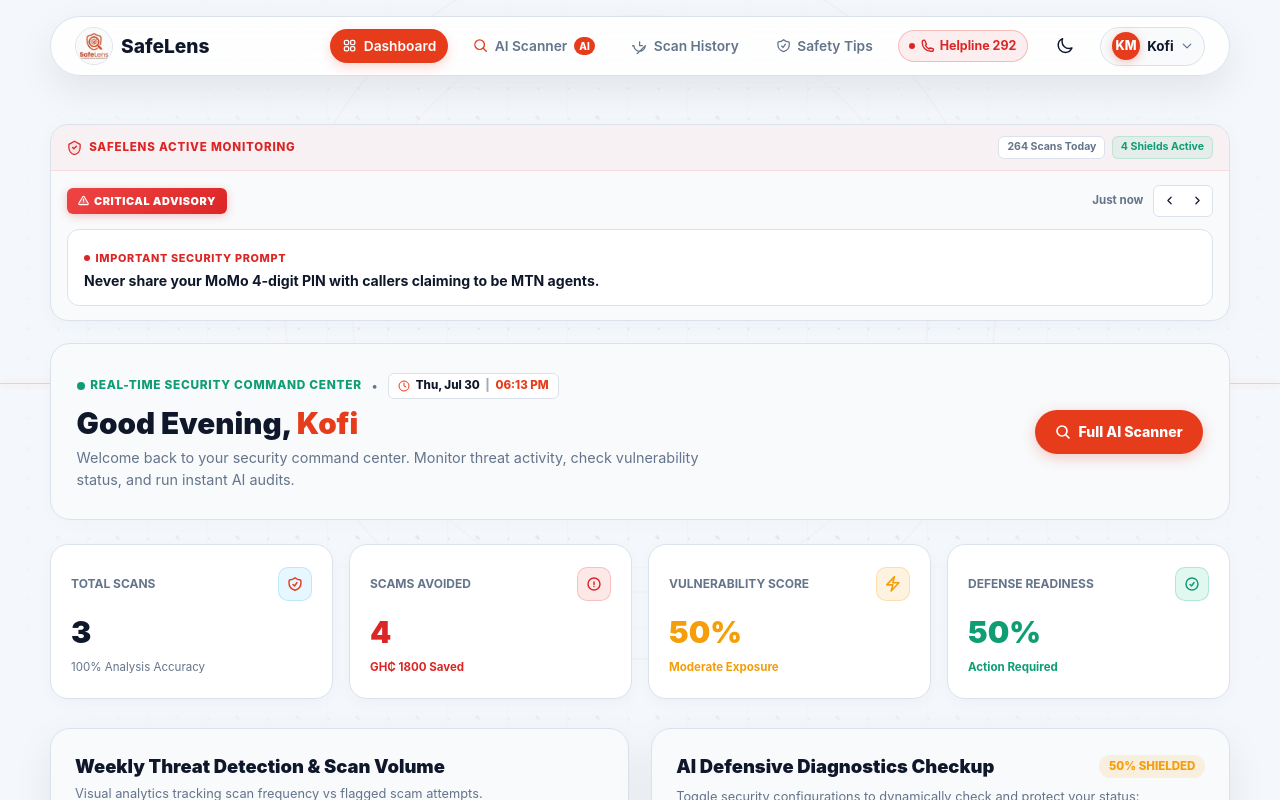
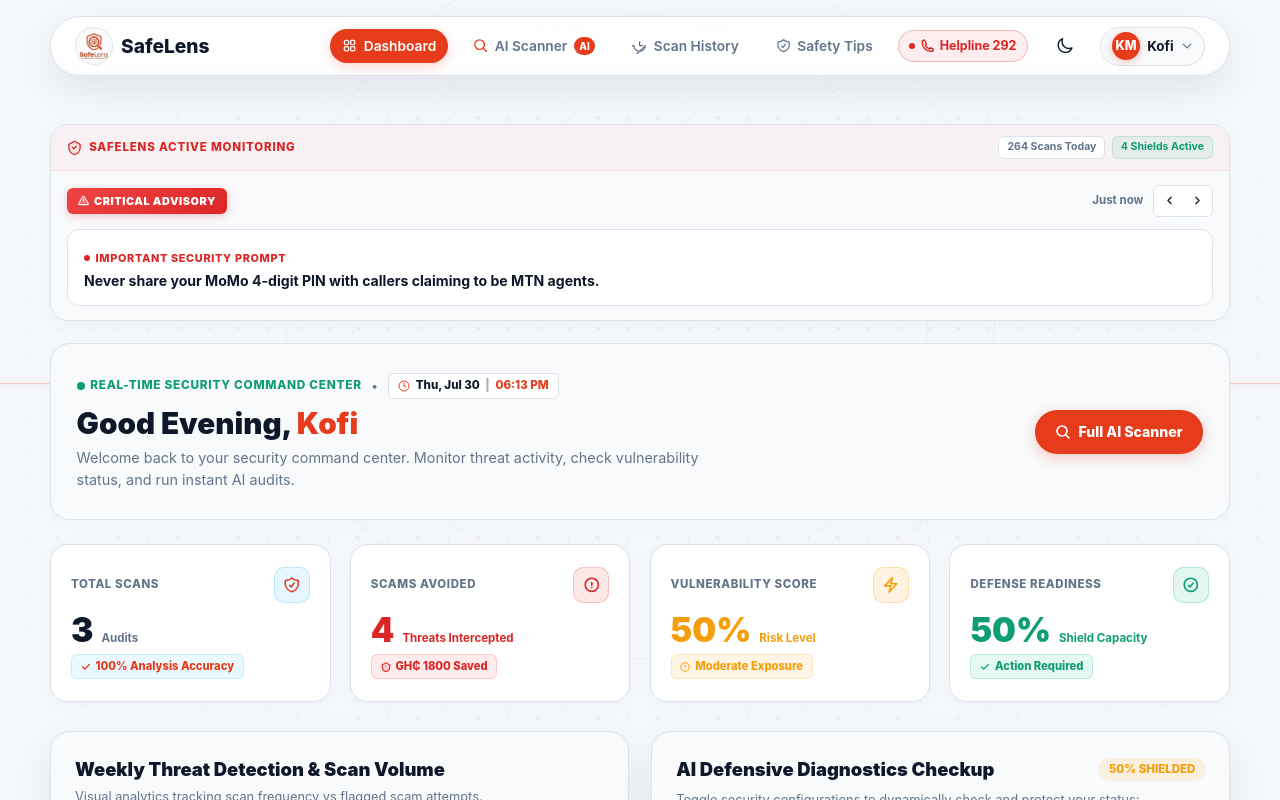
Before and after one commit to agudu50/SafeLens, a React (Vite) app in the folder client/: page /dashboard in a window 1280 px wide. Both pictures are taken after a click on the button "Quick Demo Login (Kofi Mensah)". Shown: the top 800 px of the page. Built offline with nearby package versions, Linux system fonts and the light colour scheme.

Commit message:
enhanced the dashboard page

```diff
--- a/client/src/pages/Dashboard.jsx
+++ b/client/src/pages/Dashboard.jsx
@@ -408,78 +408,114 @@ export default function Dashboard({ user }) {
         </section>
 
         {/* 4 Core Overview Metrics Cards */}
-        <div style={{ display: 'grid', gridTemplateColumns: 'repeat(auto-fit, minmax(200px, 1fr))', gap: '1rem', marginBottom: '1.8rem' }} className="animate-slide-up">
-          {/* Card 1: Total Scans Done */}
+        <div style={{ display: 'grid', gridTemplateColumns: 'repeat(auto-fit, minmax(210px, 1fr))', gap: '1.2rem', marginBottom: '1.8rem' }} className="animate-slide-up">
+
+          {/* Card 1: Total Scans */}
           <div className="dash-stat-card">
-            <div style={{ display: 'flex', alignItems: 'center', justifyContent: 'space-between', marginBottom: '0.6rem' }}>
-              <span style={{ fontSize: '0.75rem', fontWeight: 700, color: 'var(--muted)', textTransform: 'uppercase' }}>Total Scans</span>
-              <div style={{ width: '34px', height: '34px', borderRadius: '10px', background: 'rgba(56, 189, 248, 0.12)', border: '1px solid rgba(56, 189, 248, 0.25)', display: 'grid', placeItems: 'center', color: 'var(--primary)' }}>
-                <svg fill="none" stroke="currentColor" strokeWidth="2.2" viewBox="0 0 24 24" style={{ width: '1rem', height: '1rem' }}>
+            <div style={{ display: 'flex', alignItems: 'center', justifyContent: 'space-between', marginBottom: '0.65rem' }}>
+              <span style={{ fontSize: '0.72rem', fontWeight: 850, color: 'var(--muted)', textTransform: 'uppercase', letterSpacing: '0.05em' }}>
+                Total Scans
+              </span>
+              <div style={{ width: '36px', height: '36px', borderRadius: '10px', background: 'rgba(56, 189, 248, 0.12)', border: '1px solid rgba(56, 189, 248, 0.25)', display: 'grid', placeItems: 'center', color: 'var(--primary)' }}>
+                <svg fill="none" stroke="currentColor" strokeWidth="2.2" viewBox="0 0 24 24" style={{ width: '1.1rem', height: '1.1rem' }}>
                   <path strokeLinecap="round" strokeLinejoin="round" d="M9 12.75L11.25 15 15 9.75m-3-7.036A11.959 11.959 0 013.598 6 11.99 11.99 0 003 9.749c0 5.592 3.824 10.29 9 11.623 5.176-1.332 9-6.03 9-11.622 0-1.31-.21-2.571-.598-3.751h-.152c-3.196 0-6.1-1.248-8.25-3.285z" />
                 </svg>
               </div>
             </div>
-            <h2 style={{ fontSize: '1.9rem', fontWeight: 900, margin: 0, color: 'var(--text)' }}>
+            <div style={{ display: 'flex', alignItems: 'baseline', gap: '0.5rem', marginBottom: '0.4rem' }}>
+              <h2 style={{ fontSize: '2.1rem', fontWeight: 900, margin: 0, color: 'var(--text)', lineHeight: 1 }}>
                 {scanAuditTrail.length}
               </h2>
-            <span style={{ fontSize: '0.72rem', color: 'var(--muted)', display: 'block', marginTop: '0.2rem' }}>
+              <span style={{ fontSize: '0.72rem', fontWeight: 700, color: 'var(--muted)' }}>Audits</span>
+            </div>
+            <span style={{ display: 'inline-flex', alignItems: 'center', gap: '0.3rem', fontSize: '0.7rem', fontWeight: 800, color: 'var(--primary)', background: 'rgba(56, 189, 248, 0.1)', padding: '0.2rem 0.55rem', borderRadius: '6px', border: '1px solid rgba(56, 189, 248, 0.2)' }}>
+              <svg width="10" height="10" viewBox="0 0 24 24" fill="none">
+                <polyline points="20 6 9 17 4 12" stroke="currentColor" strokeWidth="3" strokeLinecap="round" strokeLinejoin="round"/>
+              </svg>
               100% Analysis Accuracy
             </span>
           </div>
 
           {/* Card 2: Scams Avoided */}
           <div className="dash-stat-card">
-            <div style={{ display: 'flex', alignItems: 'center', justifyContent: 'space-between', marginBottom: '0.6rem' }}>
-              <span style={{ fontSize: '0.75rem', fontWeight: 700, color: 'var(--muted)', textTransform: 'uppercase' }}>Scams Avoided</span>
-              <div style={{ width: '34px', height: '34px', borderRadius: '10px', background: 'rgba(239, 68, 68, 0.12)', border: '1px solid rgba(239, 68, 68, 0.25)', display: 'grid', placeItems: 'center', color: 'var(--danger)' }}>
-                <svg fill="none" stroke="currentColor" strokeWidth="2.2" viewBox="0 0 24 24" style={{ width: '1rem', height: '1rem' }}>
+            <div style={{ display: 'flex', alignItems: 'center', justifyContent: 'space-between', marginBottom: '0.65rem' }}>
+              <span style={{ fontSize: '0.72rem', fontWeight: 850, color: 'var(--muted)', textTransform: 'uppercase', letterSpacing: '0.05em' }}>
+                Scams Avoided
+              </span>
+              <div style={{ width: '36px', height: '36px', borderRadius: '10px', background: 'rgba(239, 68, 68, 0.12)', border: '1px solid rgba(239, 68, 68, 0.25)', display: 'grid', placeItems: 'center', color: 'var(--danger)' }}>
+                <svg fill="none" stroke="currentColor" strokeWidth="2.2" viewBox="0 0 24 24" style={{ width: '1.1rem', height: '1.1rem' }}>
                   <path strokeLinecap="round" strokeLinejoin="round" d="M12 9v3.75m9-.75a9 9 0 11-18 0 9 9 0 0118 0zm-9 3.75h.008v.008H12v-.008z" />
                 </svg>
               </div>
             </div>
-            <h2 style={{ fontSize: '1.9rem', fontWeight: 900, margin: 0, color: 'var(--danger)' }}>
+            <div style={{ display: 'flex', alignItems: 'baseline', gap: '0.5rem', marginBottom: '0.4rem' }}>
+              <h2 style={{ fontSize: '2.1rem', fontWeight: 900, margin: 0, color: 'var(--danger)', lineHeight: 1 }}>
                 {scamsAvoided}
               </h2>
-            <span style={{ fontSize: '0.72rem', color: 'var(--danger)', fontWeight: 700, display: 'block', marginTop: '0.2rem' }}>
+              <span style={{ fontSize: '0.72rem', fontWeight: 700, color: 'var(--danger)' }}>Threats Intercepted</span>
+            </div>
+            <span style={{ display: 'inline-flex', alignItems: 'center', gap: '0.3rem', fontSize: '0.7rem', fontWeight: 850, color: 'var(--danger)', background: 'rgba(239, 68, 68, 0.1)', padding: '0.2rem 0.55rem', borderRadius: '6px', border: '1px solid rgba(239, 68, 68, 0.2)' }}>
+              <svg width="10" height="10" viewBox="0 0 24 24" fill="none">
+                <path d="M12 2L3 7v5c0 5.25 3.75 10.15 9 11.35C17.25 22.15 21 17.25 21 12V7L12 2z" stroke="currentColor" strokeWidth="2.5" fill="rgba(239, 68, 68, 0.2)"/>
+              </svg>
               GH₵ {scamsAvoided * 450} Saved
             </span>
           </div>
 
-          {/* Card 3: Vulnerability Exposure */}
+          {/* Card 3: Vulnerability Score */}
           <div className="dash-stat-card">
-            <div style={{ display: 'flex', alignItems: 'center', justifyContent: 'space-between', marginBottom: '0.6rem' }}>
-              <span style={{ fontSize: '0.75rem', fontWeight: 700, color: 'var(--muted)', textTransform: 'uppercase' }}>Vulnerability Score</span>
-              <div style={{ width: '34px', height: '34px', borderRadius: '10px', background: 'rgba(245, 158, 11, 0.12)', border: '1px solid rgba(245, 158, 11, 0.25)', display: 'grid', placeItems: 'center', color: 'var(--warning)' }}>
+            <div style={{ display: 'flex', alignItems: 'center', justifyContent: 'space-between', marginBottom: '0.65rem' }}>
+              <span style={{ fontSize: '0.72rem', fontWeight: 850, color: 'var(--muted)', textTransform: 'uppercase', letterSpacing: '0.05em' }}>
+                Vulnerability Score
+              </span>
+              <div style={{ width: '36px', height: '36px', borderRadius: '10px', background: 'rgba(245, 158, 11, 0.12)', border: '1px solid rgba(245, 158, 11, 0.25)', display: 'grid', placeItems: 'center', color: 'var(--warning)' }}>
                 <svg fill="none" stroke="currentColor" strokeWidth="2.2" viewBox="0 0 24 24" style={{ width: '1.1rem', height: '1.1rem' }}>
                   <path strokeLinecap="round" strokeLinejoin="round" d="M3.75 13.5l10.5-11.25L12 10.5h8.25L9.75 21.75 12 13.5H3.75z" />
                 </svg>
               </div>
             </div>
-            <h2 style={{ fontSize: '1.9rem', fontWeight: 900, margin: 0, color: 'var(--warning)' }}>
+            <div style={{ display: 'flex', alignItems: 'baseline', gap: '0.5rem', marginBottom: '0.4rem' }}>
+              <h2 style={{ fontSize: '2.1rem', fontWeight: 900, margin: 0, color: 'var(--warning)', lineHeight: 1 }}>
                 {vulnerabilityScore}%
               </h2>
-            <span style={{ fontSize: '0.72rem', color: 'var(--warning)', fontWeight: 700, display: 'block', marginTop: '0.2rem' }}>
+              <span style={{ fontSize: '0.72rem', fontWeight: 700, color: 'var(--warning)' }}>Risk Level</span>
+            </div>
+            <span style={{ display: 'inline-flex', alignItems: 'center', gap: '0.3rem', fontSize: '0.7rem', fontWeight: 850, color: 'var(--warning)', background: 'rgba(245, 158, 11, 0.1)', padding: '0.2rem 0.55rem', borderRadius: '6px', border: '1px solid rgba(245, 158, 11, 0.2)' }}>
+              <svg width="10" height="10" viewBox="0 0 24 24" fill="none">
+                <circle cx="12" cy="12" r="10" stroke="currentColor" strokeWidth="2.5"/>
+                <line x1="12" y1="8" x2="12" y2="12" stroke="currentColor" strokeWidth="2.5" strokeLinecap="round"/>
+                <circle cx="12" cy="16" r="1" fill="currentColor"/>
+              </svg>
               {vulnerabilityScore >= 50 ? 'Moderate Exposure' : 'Secured Core'}
             </span>
           </div>
 
           {/* Card 4: Defense Readiness */}
           <div className="dash-stat-card">
-            <div style={{ display: 'flex', alignItems: 'center', justifyContent: 'space-between', marginBottom: '0.6rem' }}>
-              <span style={{ fontSize: '0.75rem', fontWeight: 700, color: 'var(--muted)', textTransform: 'uppercase' }}>Defense Readiness</span>
-              <div style={{ width: '34px', height: '34px', borderRadius: '10px', background: 'rgba(16, 185, 129, 0.12)', border: '1px solid rgba(16, 185, 129, 0.25)', display: 'grid', placeItems: 'center', color: 'var(--success)' }}>
-                <svg fill="none" stroke="currentColor" strokeWidth="2.2" viewBox="0 0 24 24" style={{ width: '1rem', height: '1rem' }}>
+            <div style={{ display: 'flex', alignItems: 'center', justifyContent: 'space-between', marginBottom: '0.65rem' }}>
+              <span style={{ fontSize: '0.72rem', fontWeight: 850, color: 'var(--muted)', textTransform: 'uppercase', letterSpacing: '0.05em' }}>
+                Defense Readiness
+              </span>
+              <div style={{ width: '36px', height: '36px', borderRadius: '10px', background: 'rgba(16, 185, 129, 0.12)', border: '1px solid rgba(16, 185, 129, 0.25)', display: 'grid', placeItems: 'center', color: 'var(--success)' }}>
+                <svg fill="none" stroke="currentColor" strokeWidth="2.2" viewBox="0 0 24 24" style={{ width: '1.1rem', height: '1.1rem' }}>
                   <path strokeLinecap="round" strokeLinejoin="round" d="M9 12.75L11.25 15 15 9.75M21 12a9 9 0 11-18 0 9 9 0 0118 0z" />
                 </svg>
               </div>
             </div>
-            <h2 style={{ fontSize: '1.9rem', fontWeight: 900, margin: 0, color: 'var(--success)' }}>
+            <div style={{ display: 'flex', alignItems: 'baseline', gap: '0.5rem', marginBottom: '0.4rem' }}>
+              <h2 style={{ fontSize: '2.1rem', fontWeight: 900, margin: 0, color: 'var(--success)', lineHeight: 1 }}>
                 {readinessScore}%
               </h2>
-            <span style={{ fontSize: '0.72rem', color: 'var(--success)', fontWeight: 700, display: 'block', marginTop: '0.2rem' }}>
+              <span style={{ fontSize: '0.72rem', fontWeight: 700, color: 'var(--success)' }}>Shield Capacity</span>
+            </div>
+            <span style={{ display: 'inline-flex', alignItems: 'center', gap: '0.3rem', fontSize: '0.7rem', fontWeight: 850, color: 'var(--success)', background: 'rgba(16, 185, 129, 0.1)', padding: '0.2rem 0.55rem', borderRadius: '6px', border: '1px solid rgba(16, 185, 129, 0.2)' }}>
+              <svg width="10" height="10" viewBox="0 0 24 24" fill="none">
+                <polyline points="20 6 9 17 4 12" stroke="currentColor" strokeWidth="3" strokeLinecap="round" strokeLinejoin="round"/>
+              </svg>
               {readinessScore === 100 ? 'Fully Shielded' : 'Action Required'}
             </span>
           </div>
+
         </div>
 
         {/* FEATURE 1 GRID: Weekly Graph & Interactive Diagnostics */}
@@ -487,7 +523,7 @@ export default function Dashboard({ user }) {
           {/* Card A: Weekly Graph */}
           <section className="scanner-card" style={{ padding: '1.5rem', background: 'var(--surface-alt)', borderRadius: '20px', border: '1px solid var(--border)', display: 'flex', flexDirection: 'column', justify: 'space-between' }}>
             <div>
-              <div style={{ display: 'flex', justifyContent: 'space-between', alignItems: 'center', marginBottom: '0.5rem', flexWrap: 'wrap', gap: '0.5rem' }}>
+              <div style={{ display: 'flex', justifyContent: 'space-between', alignItems: 'center', marginBottom: '0.6rem', flexWrap: 'wrap', gap: '0.6rem' }}>
                 <div>
                   <h2 style={{ fontSize: '1.15rem', fontWeight: 900, margin: '0 0 0.2rem 0', color: 'var(--text)' }}>
                     Weekly Threat Detection &amp; Scan Volume
@@ -496,30 +532,48 @@ export default function Dashboard({ user }) {
                     Visual analytics tracking scan frequency vs flagged scam attempts.
                   </p>
                 </div>
+
+                {/* Chart Legend Pills */}
+                <div style={{ display: 'flex', alignItems: 'center', gap: '0.6rem', fontSize: '0.72rem', fontWeight: 800 }}>
+                  <span style={{ display: 'inline-flex', alignItems: 'center', gap: '0.3rem', color: 'var(--text)' }}>
+                    <span style={{ width: '8px', height: '8px', borderRadius: '50%', background: 'var(--primary)', display: 'inline-block' }} />
+                    Total Scans
+                  </span>
+                  <span style={{ display: 'inline-flex', alignItems: 'center', gap: '0.3rem', color: 'var(--text)' }}>
+                    <span style={{ width: '8px', height: '8px', borderRadius: '50%', background: 'var(--danger)', display: 'inline-block' }} />
+                    Flagged Scams
+                  </span>
+                </div>
               </div>
 
               {/* Dynamic Tooltip / Daily Details Bar */}
-              <div style={{ display: 'flex', justifyContent: 'space-between', alignItems: 'center', marginBottom: '1rem', minHeight: '38px', background: 'var(--surface)', padding: '0.5rem 0.8rem', borderRadius: '10px', border: '1px solid var(--border)' }}>
+              <div style={{ display: 'flex', justifyContent: 'space-between', alignItems: 'center', marginBottom: '1rem', minHeight: '38px', background: 'var(--surface)', padding: '0.55rem 0.85rem', borderRadius: '10px', border: '1px solid var(--border)' }}>
                 {hoveredBar !== null ? (
-                  <div style={{ display: 'flex', alignItems: 'center', gap: '0.6rem', fontSize: '0.78rem', width: '100%', justifyContent: 'space-between' }}>
-                    <span style={{ color: 'var(--text)', fontWeight: 800 }}>
-                      📅 {{ Mon: 'Monday', Tue: 'Tuesday', Wed: 'Wednesday', Thu: 'Thursday', Fri: 'Friday', Sat: 'Saturday', Sun: 'Sunday' }[graphData[hoveredBar].day]}
+                  <div style={{ display: 'flex', alignItems: 'center', gap: '0.6rem', fontSize: '0.78rem', width: '100%', justifyContent: 'space-between', flexWrap: 'wrap' }}>
+                    <span style={{ color: 'var(--text)', fontWeight: 800, display: 'inline-flex', alignItems: 'center', gap: '0.35rem' }}>
+                      <svg width="14" height="14" viewBox="0 0 24 24" fill="none" style={{ color: 'var(--primary)', flexShrink: 0 }}>
+                        <rect x="3" y="4" width="18" height="18" rx="2" stroke="currentColor" strokeWidth="2"/>
+                        <line x1="16" y1="2" x2="16" y2="6" stroke="currentColor" strokeWidth="2" strokeLinecap="round"/>
+                        <line x1="8" y1="2" x2="8" y2="6" stroke="currentColor" strokeWidth="2" strokeLinecap="round"/>
+                        <line x1="3" y1="10" x2="21" y2="10" stroke="currentColor" strokeWidth="2"/>
+                      </svg>
+                      {{ Mon: 'Monday', Tue: 'Tuesday', Wed: 'Wednesday', Thu: 'Thursday', Fri: 'Friday', Sat: 'Saturday', Sun: 'Sunday' }[graphData[hoveredBar].day]}
                     </span>
-                    <span style={{ display: 'flex', gap: '0.8rem' }}>
-                      <span style={{ color: 'var(--primary)', fontWeight: 700 }}>
+                    <span style={{ display: 'flex', gap: '0.8rem', flexWrap: 'wrap' }}>
+                      <span style={{ color: 'var(--primary)', fontWeight: 800 }}>
                         Total Scans: {graphData[hoveredBar].scans}
                       </span>
-                      <span style={{ color: 'var(--danger)', fontWeight: 700 }}>
+                      <span style={{ color: 'var(--danger)', fontWeight: 800 }}>
                         Flagged Scams: {graphData[hoveredBar].highRisk}
                       </span>
-                      <span style={{ color: 'var(--muted)' }}>
-                        Ratio: {Math.round((graphData[hoveredBar].highRisk / graphData[hoveredBar].scans) * 100)}%
+                      <span style={{ color: 'var(--muted)', fontWeight: 700 }}>
+                        Threat Ratio: {Math.round((graphData[hoveredBar].highRisk / graphData[hoveredBar].scans) * 100)}%
                       </span>
                     </span>
                   </div>
                 ) : (
                   <div style={{ fontSize: '0.78rem', color: 'var(--muted)', display: 'flex', alignItems: 'center', gap: '0.4rem' }}>
-                    <svg fill="none" stroke="currentColor" strokeWidth="2.2" viewBox="0 0 24 24" style={{ width: '1rem', height: '1rem', color: 'var(--primary)' }}>
+                    <svg fill="none" stroke="currentColor" strokeWidth="2.2" viewBox="0 0 24 24" style={{ width: '1rem', height: '1rem', color: 'var(--primary)', flexShrink: 0 }}>
                       <path strokeLinecap="round" strokeLinejoin="round" d="M11.25 11.25l.041-.02a.75.75 0 111.083 1.083l-.04.02a.75.75 0 01-1.084-1.083zM12 21a9 9 0 100-18 9 9 0 000 18z" />
                     </svg>
                     <span>Hover over any chart column for dynamic daily breakdown statistics.</span>
@@ -608,11 +662,15 @@ export default function Dashboard({ user }) {
               </div>
             </div>
 
-            {/* AI Warning Callout Banner */}
-            <div style={{ display: 'inline-flex', alignItems: 'center', gap: '0.45rem', background: 'rgba(220, 38, 38, 0.08)', border: '1px solid rgba(220, 38, 38, 0.15)', padding: '0.6rem 0.85rem', borderRadius: '12px', marginTop: '0.8rem', width: '100%' }}>
-              <span style={{ fontSize: '1.1rem', color: 'var(--danger)', flexShrink: 0 }}>⚠️</span>
-              <span style={{ fontSize: '0.74rem', color: 'var(--danger)', fontWeight: 700, lineHeight: 1.35 }}>
-                AI Threat Indicator: Fraudulent cashout spikes by 80% on weekends. Remain alert on Saturdays &amp; Sundays.
+            {/* AI Warning Callout Banner (No Emojis, pure SVG) */}
+            <div style={{ display: 'flex', alignItems: 'center', gap: '0.55rem', background: 'rgba(220, 38, 38, 0.08)', border: '1px solid rgba(220, 38, 38, 0.18)', padding: '0.65rem 0.9rem', borderRadius: '12px', marginTop: '0.9rem', width: '100%' }}>
+              <svg width="16" height="16" viewBox="0 0 24 24" fill="none" style={{ color: 'var(--danger)', flexShrink: 0 }}>
+                <path d="M10.29 3.86L1.82 18a2 2 0 001.71 3h16.94a2 2 0 001.71-3L13.71 3.86a2 2 0 00-3.42 0z" stroke="currentColor" strokeWidth="2.2" strokeLinecap="round" strokeLinejoin="round" fill="rgba(220,38,38,0.15)"/>
+                <line x1="12" y1="9" x2="12" y2="13" stroke="currentColor" strokeWidth="2.2" strokeLinecap="round"/>
+                <circle cx="12" cy="17" r="1" fill="currentColor"/>
+              </svg>
+              <span style={{ fontSize: '0.76rem', color: 'var(--danger)', fontWeight: 700, lineHeight: 1.4 }}>
+                <strong>AI Threat Indicator:</strong> Fraudulent cashout spikes by 80% on weekends. Remain alert on Saturdays &amp; Sundays.
               </span>
             </div>
           </section>
```
Lines whose indentation alone changed are shown as unchanged.
